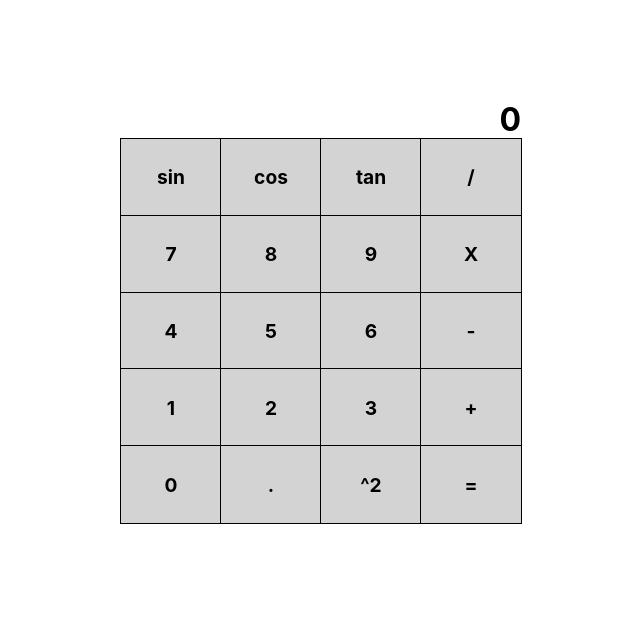
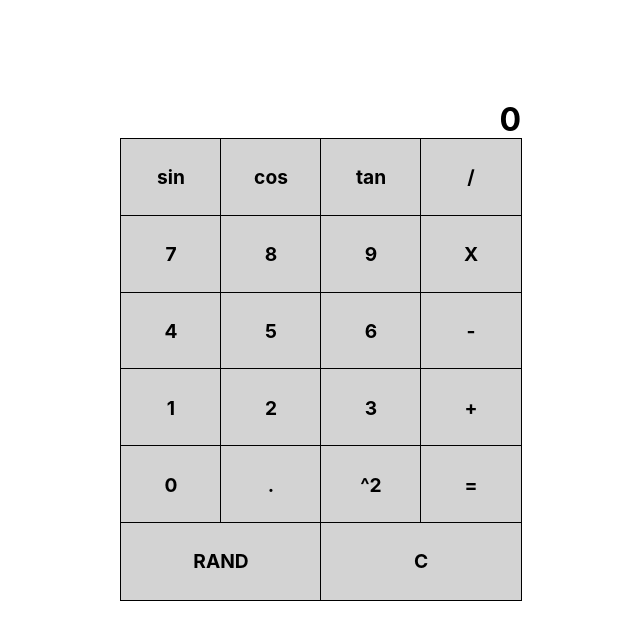
Before and after one commit to markspiteri1/sn-calculator, a React (Create React App) app: page / in a window 1280 px wide. Shown: the top 640 px of the page, without its empty margins (319-959 px from the left). Built offline with nearby package versions, Linux system fonts and the light colour scheme.

Commit message:
feat: create function to generate random number

```diff
--- a/src/components/calculator/calculator.tsx
+++ b/src/components/calculator/calculator.tsx
@@ -5,7 +5,21 @@ import './calculator.scss'
 const Calculator = () => {
     const [displayValue, setDisplayValue] = useState('0')
 
-    const handleClick = (e: any) => { debugger;alert(e.currentTarget.innerText) }
+    const handleClick = (e: any) => {
+        setDisplayValue(displayValue + e.currentTarget.innerText)
+    }
+
+    const generateRandomNumber = async () => {
+        const url = 'https://www.random.org/integers/?num=1&min=1&max=100&col=1&base=10&format=plain&rnd=new'
+        let response = await fetch(url);
+
+        if (response.ok) {
+            let num = await response.text();
+            setDisplayValue(displayValue + parseInt(num))
+        } else {
+            console.log("HTTP-Error: " + response.status);
+        }
+    }
 
     return (<div className="calc-container">
         <div className="value">{displayValue}</div>
@@ -39,6 +53,10 @@ const Calculator = () => {
             <Button value='^2' onClick={e => handleClick(e)} />
             <Button value='=' onClick={e => handleClick(e)} />
         </div>
+        <div className="row">
+            <Button value='RAND' onClick={() => generateRandomNumber()} />
+            <Button value='C' onClick={() => setDisplayValue('')} />
+        </div>
     </div>)
 }
 
```
